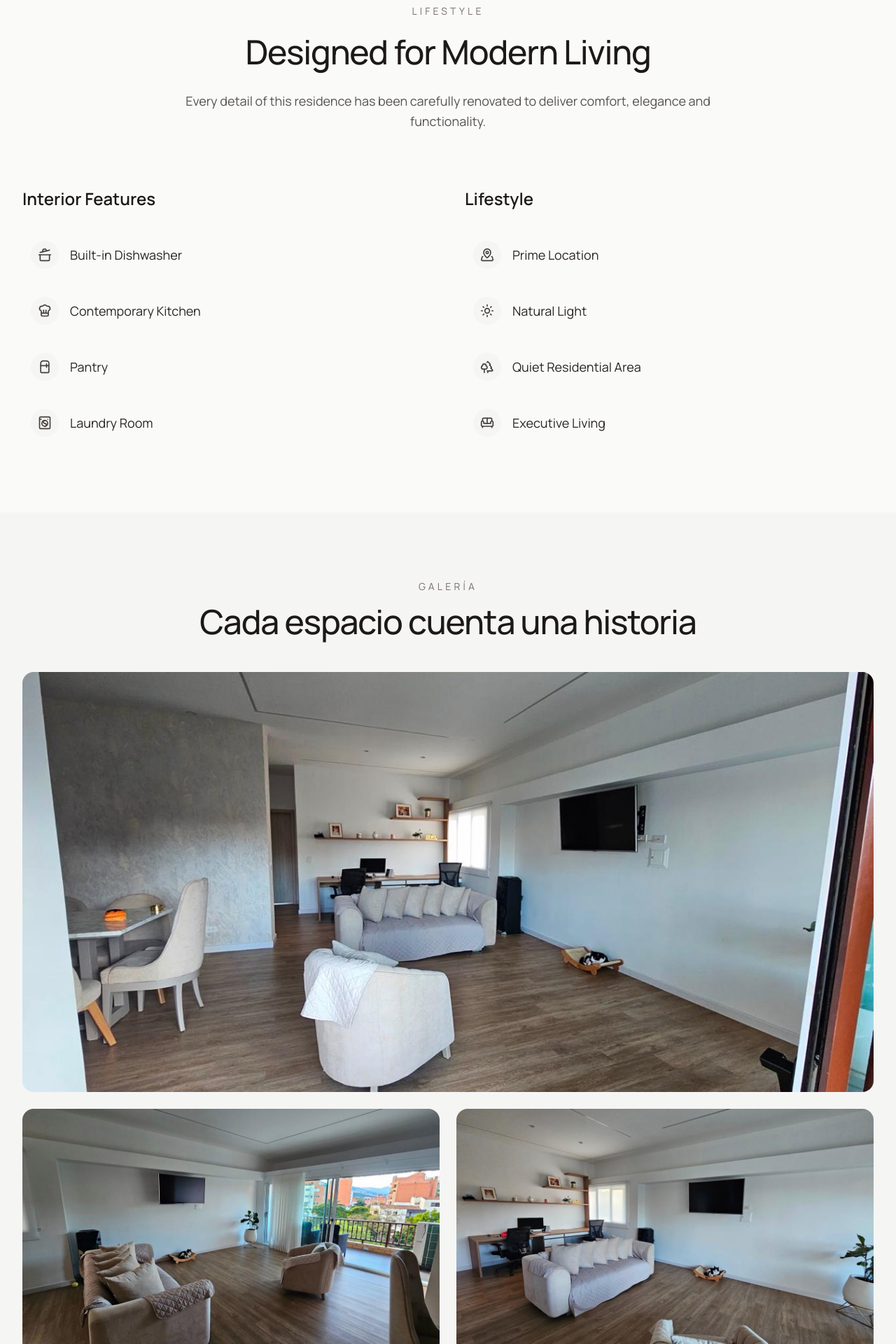
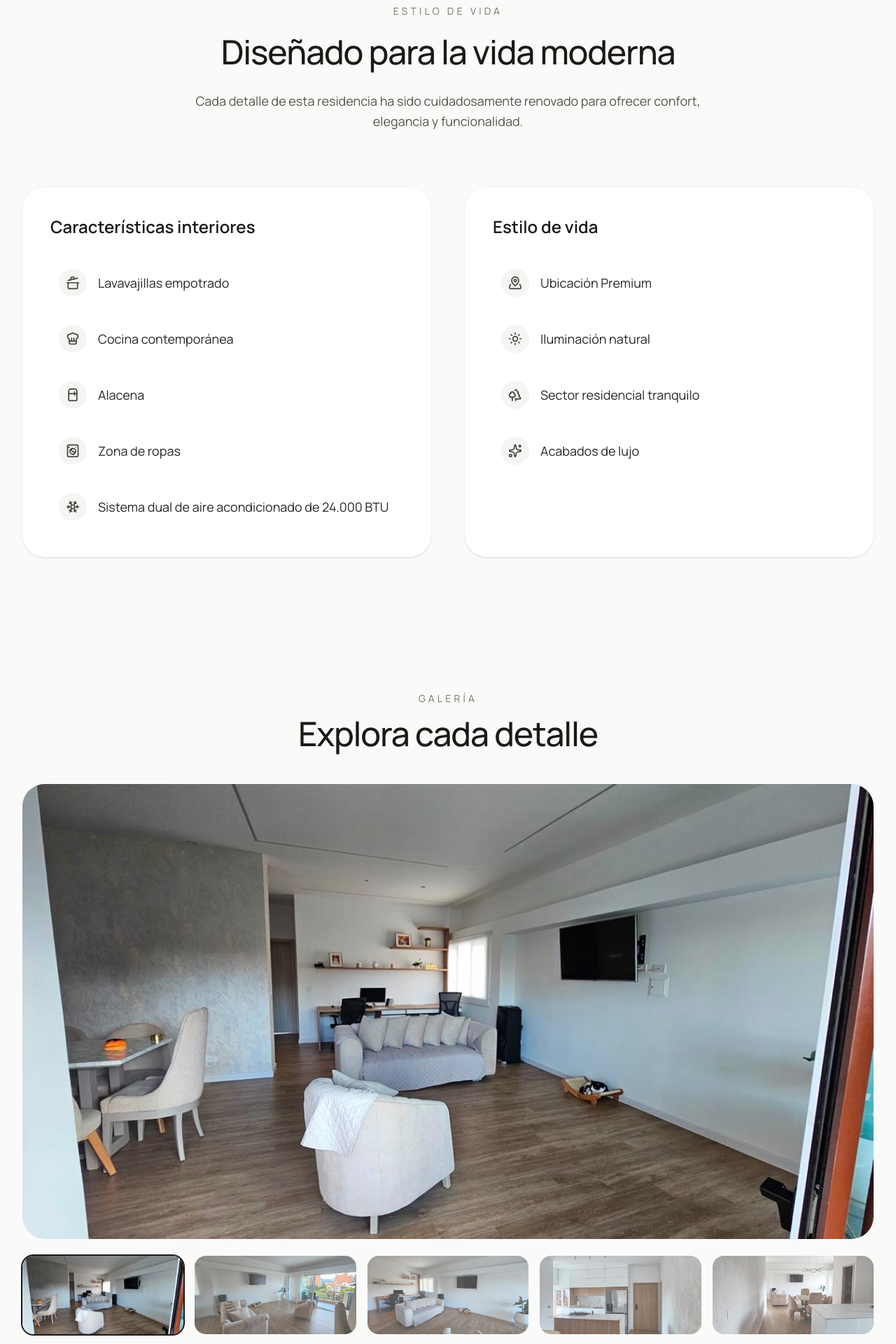
Before and after one commit to Jara84/luxury-residence-landing, a React (Vite) app: page / in a window 1280 px wide. Shown: the part 1880-3800 px from the top of the page at 70% size. Built offline with nearby package versions, Linux system fonts and the light colour scheme.

Commit message:
feat: enhance gallery and lifestyle experience

```diff
--- a/src/components/sections/Gallery.tsx
+++ b/src/components/sections/Gallery.tsx
@@ -1,4 +1,6 @@
+import { useState } from "react";
 import { useTranslation } from "react-i18next";
+
 import Container from "../ui/Container";
 import Section from "../ui/Section";
 
@@ -16,55 +18,21 @@ export default function Gallery() {
   const { t } = useTranslation();
 
   const images = [
-    {
-      src: heroImage,
-      alt: "Residencia El Cerro",
-      className: "md:col-span-2 h-[600px]",
-    },
-    {
-      src: livingRoom,
-      alt: "Sala principal",
-      className: "h-[350px]",
-    },
-    {
-      src: livingRoom2,
-      alt: "Sala detalle",
-      className: "h-[350px]",
-    },
-    {
-      src: kitchen,
-      alt: "Cocina principal",
-      className: "h-[350px]",
-    },
-    {
-      src: kitchen2,
-      alt: "Cocina detalle",
-      className: "h-[350px]",
-    },
-    {
-      src: balcony,
-      alt: "Balcón con vista a Medellín",
-      className: "h-[350px]",
-    },
-    {
-      src: mainRoom,
-      alt: "Habitación principal",
-      className: "h-[350px]",
-    },
-    {
-      src: livingRoom3,
-      alt: "Sala principal vista adicional",
-      className: "h-[350px]",
-    },
-        {
-      src: wc3,
-      alt: "Baño social",
-      className: "h-[350px]",
-    },
+    { src: heroImage, alt: "Residencia El Cerro" },
+    { src: livingRoom, alt: "Sala principal" },
+    { src: livingRoom2, alt: "Sala detalle" },
+    { src: kitchen, alt: "Cocina principal" },
+    { src: kitchen2, alt: "Cocina detalle" },
+    { src: balcony, alt: "Balcón" },
+    { src: mainRoom, alt: "Habitación principal" },
+    { src: livingRoom3, alt: "Sala adicional" },
+    { src: wc3, alt: "Baño social" },
   ];
 
+  const [selectedImage, setSelectedImage] = useState(images[0]);
+
   return (
-    <Section>
+    <Section className="bg-stone-50">
       <Container>
         <div className="mb-12 text-center">
           <p className="text-sm uppercase tracking-[0.3em] text-stone-500">
@@ -76,23 +44,43 @@ export default function Gallery() {
           </h2>
         </div>
 
-        <div className="grid gap-6 md:grid-cols-2">
+        <div className="overflow-hidden rounded-[32px]">
+          <img
+            src={selectedImage.src}
+            alt={selectedImage.alt}
+            className="
+              h-[650px]
+              w-full
+              object-cover
+              transition-all
+              duration-500
+            "
+          />
+        </div>
+
+        <div className="mt-6 grid grid-cols-3 gap-4 md:grid-cols-5">
           {images.map((image) => (
-            <img
+            <button
               key={image.src}
-              src={image.src}
-              alt={image.alt}
+              onClick={() => setSelectedImage(image)}
               className={`
-                ${image.className}
-                w-full
+                overflow-hidden
                 rounded-2xl
-                object-cover
-                cursor-pointer
-                transition
-                duration-500
-                hover:scale-[1.02]
+                transition-all
+                duration-300
+                ${
+                  selectedImage.src === image.src
+                    ? "ring-2 ring-stone-900"
+                    : "opacity-70 hover:opacity-100"
+                }
               `}
-            />
+            >
+              <img
+                src={image.src}
+                alt={image.alt}
+                className="h-28 w-full object-cover"
+              />
+            </button>
           ))}
         </div>
       </Container>
--- a/src/components/sections/Lifestyle.tsx
+++ b/src/components/sections/Lifestyle.tsx
@@ -1,12 +1,15 @@
+import { useTranslation } from "react-i18next";
+
 import {
   ChefHat,
   CookingPot,
   MapPinned,
   Refrigerator,
-  Sofa,
+  Sparkles,
   Sun,
   Trees,
   WashingMachine,
+  Snowflake,
 } from "lucide-react";
 
 import Container from "../ui/Container";
@@ -14,48 +17,86 @@ import Section from "../ui/Section";
 import FeatureItem from "../ui/FeatureItem";
 
 export default function Lifestyle() {
+  const { t } = useTranslation();
+
   return (
     <Section className="bg-stone-50">
       <Container>
         <div className="mx-auto max-w-3xl text-center">
           <p className="text-sm uppercase tracking-[0.3em] text-stone-500">
-            Lifestyle
+            {t("lifestyle.label")}
           </p>
 
           <h2 className="mt-6 text-4xl font-medium tracking-tight text-stone-900 md:text-5xl">
-            Designed for Modern Living
+            {t("lifestyle.title")}
           </h2>
 
           <p className="mt-8 text-lg leading-relaxed text-stone-600">
-            Every detail of this residence has been carefully renovated to
-            deliver comfort, elegance and functionality.
+            {t("lifestyle.description")}
           </p>
         </div>
 
-        <div className="mt-20 grid gap-12 md:grid-cols-2">
-          <div>
+        <div className="mt-20 grid gap-12 lg:grid-cols-2">
+          {/* Interior */}
+          <div className="rounded-[32px] bg-white p-10 shadow-sm">
             <h3 className="mb-8 text-2xl font-semibold text-stone-900">
-              Interior Features
+              {t("lifestyle.interiorTitle")}
             </h3>
 
             <div className="space-y-4">
-              <FeatureItem icon={CookingPot} title="Built-in Dishwasher" />
-              <FeatureItem icon={ChefHat} title="Contemporary Kitchen" />
-              <FeatureItem icon={Refrigerator} title="Pantry" />
-              <FeatureItem icon={WashingMachine} title="Laundry Room" />
+              <FeatureItem
+                icon={CookingPot}
+                title={t("lifestyle.interior.dishwasher")}
+              />
+
+              <FeatureItem
+                icon={ChefHat}
+                title={t("lifestyle.interior.kitchen")}
+              />
+
+              <FeatureItem
+                icon={Refrigerator}
+                title={t("lifestyle.interior.pantry")}
+              />
+
+              <FeatureItem
+                icon={WashingMachine}
+                title={t("lifestyle.interior.laundry")}
+              />
+
+              <FeatureItem
+                icon={Snowflake}
+                title={t("lifestyle.interior.airConditioning")}
+              />
             </div>
           </div>
 
-          <div>
+          {/* Lifestyle */}
+          <div className="rounded-[32px] bg-white p-10 shadow-sm">
             <h3 className="mb-8 text-2xl font-semibold text-stone-900">
-              Lifestyle
+              {t("lifestyle.lifestyleTitle")}
             </h3>
 
             <div className="space-y-4">
-              <FeatureItem icon={MapPinned} title="Prime Location" />
-              <FeatureItem icon={Sun} title="Natural Light" />
-              <FeatureItem icon={Trees} title="Quiet Residential Area" />
-              <FeatureItem icon={Sofa} title="Executive Living" />
+              <FeatureItem
+                icon={MapPinned}
+                title={t("lifestyle.features.location")}
+              />
+
+              <FeatureItem
+                icon={Sun}
+                title={t("lifestyle.features.light")}
+              />
+
+              <FeatureItem
+                icon={Trees}
+                title={t("lifestyle.features.neighborhood")}
+              />
+
+              <FeatureItem
+                icon={Sparkles}
+                title={t("lifestyle.features.premiumFinishes")}
+              />
             </div>
           </div>
         </div>
--- a/src/i18n/en.ts
+++ b/src/i18n/en.ts
@@ -43,5 +43,64 @@ const en = {
       },
     },
   },
+
+  gallery: {
+    label: "Gallery",
+    title: "Explore Every Detail",
+    description:
+      "Every space has been thoughtfully redesigned to combine elegance, comfort and functionality.",
+  },
+
+  lifestyle: {
+    label: "Lifestyle",
+
+    title: "Designed for Modern Living",
+
+    description:
+      "Every detail of this residence has been carefully renovated to deliver comfort, elegance and functionality.",
+
+    interiorTitle: "Interior Features",
+
+    lifestyleTitle: "Lifestyle",
+
+    interior: {
+      dishwasher: "Built-in Dishwasher",
+      kitchen: "Contemporary Kitchen",
+      pantry: "Pantry",
+      laundry: "Laundry Room",
+      airConditioning: "Dual 24,000 BTU Air Conditioning System",
+    },
+
+    features: {
+      location: "Prime Location",
+      light: "Natural Light",
+      neighborhood: "Quiet Residential Area",
+      premiumFinishes: "Luxury Finishes",
+    },
+  },
+
+  highlights: {
+    area: {
+      title: "144 m²",
+      description: "Private area designed to enjoy every space",
+    },
+
+    rooms: {
+      title:
+        "3 bedrooms, 3 bathrooms, walk-in closet, pantry, laundry room and balcony",
+      description: "Comfortable spaces with privacy and openness",
+    },
+
+    view: {
+      title: "Medellín Views",
+      description: "A privileged location at Cerro Nutibara",
+    },
+
+    design: {
+      title: "Contemporary Design",
+      description: "Premium finishes and renovated architecture",
+    },
+  },
 };
+
 export default en;
--- a/src/i18n/es.ts
+++ b/src/i18n/es.ts
@@ -39,7 +39,7 @@ const es = {
       },
 
       location: {
-        value: "Ubicación privilegiada",
+        value: "Ubicación Premium",
         title: "Cerro Nutibara",
         description:
           "A pocos minutos de Provenza, El Poblado y la Milla de Oro.",
@@ -49,7 +49,38 @@ const es = {
 
   gallery: {
     label: "Galería",
-    title: "Cada espacio cuenta una historia",
+    title: "Explora cada detalle",
+    description:
+      "Cada espacio ha sido cuidadosamente remodelado para combinar elegancia, comodidad y funcionalidad.",
+  },
+
+  lifestyle: {
+    label: "Estilo de vida",
+
+    title: "Diseñado para la vida moderna",
+
+    description:
+      "Cada detalle de esta residencia ha sido cuidadosamente renovado para ofrecer confort, elegancia y funcionalidad.",
+
+    interiorTitle: "Características interiores",
+
+    lifestyleTitle: "Estilo de vida",
+
+    interior: {
+      dishwasher: "Lavavajillas empotrado",
+      kitchen: "Cocina contemporánea",
+      pantry: "Alacena",
+      laundry: "Zona de ropas",
+      airConditioning:
+        "Sistema dual de aire acondicionado de 24.000 BTU",
+    },
+
+    features: {
+      location: "Ubicación Premium",
+      light: "Iluminación natural",
+      neighborhood: "Sector residencial tranquilo",
+      premiumFinishes: "Acabados de lujo",
+    },
   },
 
   highlights: {
@@ -61,20 +92,17 @@ const es = {
     rooms: {
       title:
         "3 habitaciones, 3 baños, amplio vestier, alacena, zona de ropas y balcón",
-      description:
-        "Ambientes cómodos con privacidad y amplitud",
+      description: "Ambientes cómodos con privacidad y amplitud",
     },
 
     view: {
       title: "Vista Medellín",
-      description:
-        "Una ubicación privilegiada en El Cerro Nutibara",
+      description: "Una ubicación privilegiada en El Cerro Nutibara",
     },
 
     design: {
       title: "Diseño contemporáneo",
-      description:
-        "Acabados premium y arquitectura renovada",
+      description: "Acabados premium y arquitectura renovada",
     },
   },
 };
```
Also changed, not shown: 2 other files (tests, documents, lock files or other folders).
